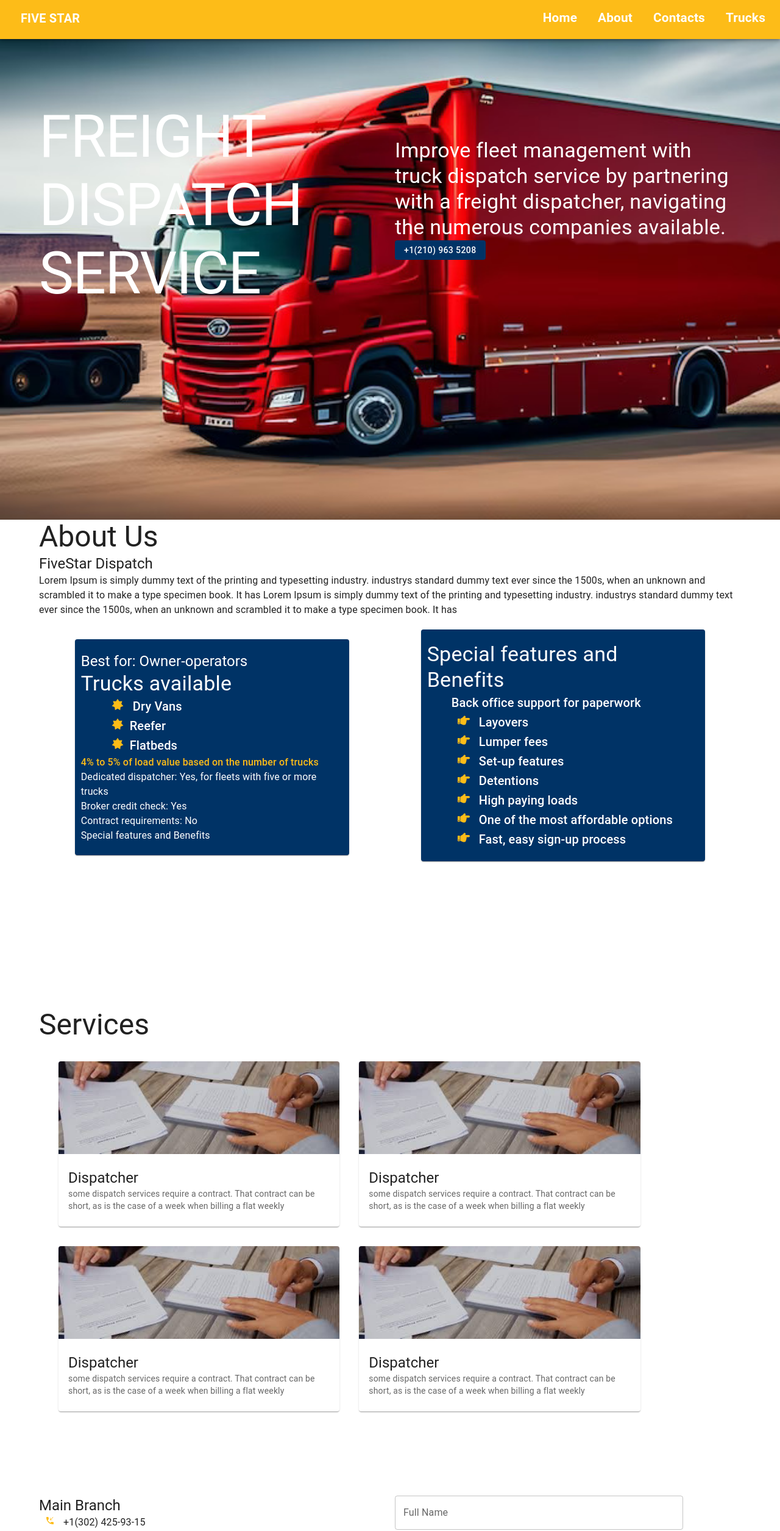
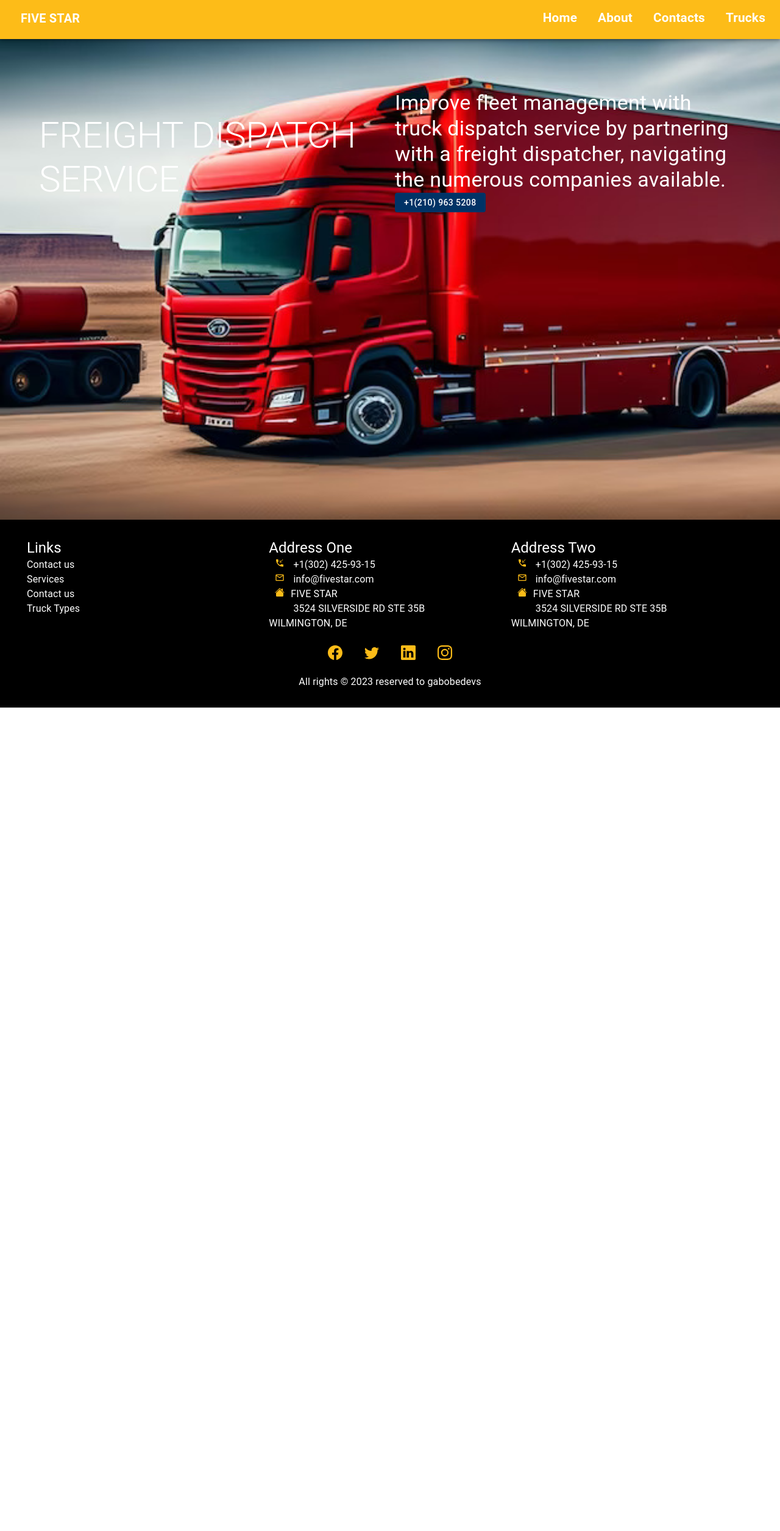
Before and after one commit to Gabobe15/fivestars, a React (Vite) app: page / in a window 1280 px wide. Shown: the top 2510 px of the page at 61% size. After the commit the page ends 1160 px from the top, so only its background shows below. Built offline with nearby package versions, Linux system fonts and the light colour scheme; some icons are missing.

Commit message:
making website responsive

```diff
--- a/src/App.jsx
+++ b/src/App.jsx
@@ -1,11 +1,8 @@
-// import Footer from "./components/Footer"
-// import Navbar from "./components/Navbar"
 import { BrowserRouter, Routes, Route } from 'react-router-dom'
 
 import { Footer, Navbar } from './components'
 import { Home, About, Contact, Services } from "./pages";
 
-// import Form2 from './pages/Form2'
 
 function App() {
 
--- a/src/pages/Home.jsx
+++ b/src/pages/Home.jsx
@@ -2,7 +2,7 @@ import { Box, Button, Container, Grid, Typography } from "@mui/material";
 import redtruck from "../assets/redtruck.jpg";
 
 // import pages
-import { About, Contact, Services  } from '../pages'
+// import { About, Contact, Services  } from '../pages'
 
 const Home = () => {
   return (
@@ -34,11 +34,11 @@ const Home = () => {
               item
               md="6"
               sm="12"
-              sx={{ marginTop: "60px", padding: "0 10px" }}
+              sx={{ marginTop: "60px" }}
             >
               <Typography
-                variant="h1"
-                sx={{ margin: "40px 0 auto", fontWeight: 400, color: "#fff" }}
+                variant="h2"
+                sx={{ margin: "40px 0 auto", color: "#fff" }}
               >
                 FREIGHT DISPATCH SERVICE
               </Typography>
@@ -59,9 +59,9 @@ const Home = () => {
           </Grid>
         </Container>
       </Box>
-      <About />
-      <Services style={{ background: "#000" }} />
-      <Contact />
+      {/* <About /> */}
+      {/* <Services style={{ background: "#000" }} /> */}
+      {/* <Contact /> */}
     </Box>
   );
 };
--- a/src/pages/Services.jsx
+++ b/src/pages/Services.jsx
@@ -5,11 +5,14 @@ const Services = () => {
   return (
     <Container sx={{ minHeight: "100vh", pb:'30px' }}>
       <Typography variant="h3">Services</Typography>
-      <Grid container spacing={4} sx={{margin:'0 auto'}} >
-        <Grid item md="5" sm="12">
+      <Grid container spacing={2} sx={{margin:'0 auto'}} >
+        <Grid item md="6" sm="10">
           <Card>
             <CardMedia>
-              <img src={disImg} alt="billing" style={{ width: "100%" }} />
+              <img
+                  src={disImg} alt="billing"
+                  style={{ width: "90%" }}
+              />
             </CardMedia>
             <CardContent>
               <Typography variant="h5">Dispatcher</Typography>
@@ -20,10 +23,14 @@ const Services = () => {
             </CardContent>
           </Card>
         </Grid>
-        <Grid item md="5" sm="12">
+        <Grid item md="6" sm="10">
           <Card>
             <CardMedia>
-              <img src={disImg} alt="billing" style={{ width: "100%" }} />
+              <img
+                src={disImg}
+                alt="billing"
+                style={{ width: "90%" }}
+                />
             </CardMedia>
             <CardContent>
               <Typography variant="h5">Dispatcher</Typography>
@@ -34,10 +41,14 @@ const Services = () => {
             </CardContent>
           </Card>
         </Grid>
-        <Grid item md="5" sm="12">
+        <Grid item md="6" sm="10">
           <Card>
             <CardMedia>
-              <img src={disImg} alt="billing" style={{ width: "100%" }} />
+              <img
+                src={disImg}
+                alt="billing"
+                style={{ width: "90%" }}
+              />
             </CardMedia>
             <CardContent>
               <Typography variant="h5">Dispatcher</Typography>
@@ -48,10 +59,14 @@ const Services = () => {
             </CardContent>
           </Card>
         </Grid>
-        <Grid item md="5" sm="12">
+        <Grid item md="6" sm="10">
           <Card>
             <CardMedia>
-              <img src={disImg} alt="billing" style={{ width: "100%" }} />
+              <img
+                src={disImg}
+                alt="billing"
+                style={{ width: "90%" }}
+                 />
             </CardMedia>
             <CardContent>
               <Typography variant="h5">Dispatcher</Typography>
```
Also changed, not shown: src/other/Form2.jsx (renamed from src/pages/Form2.jsx).
